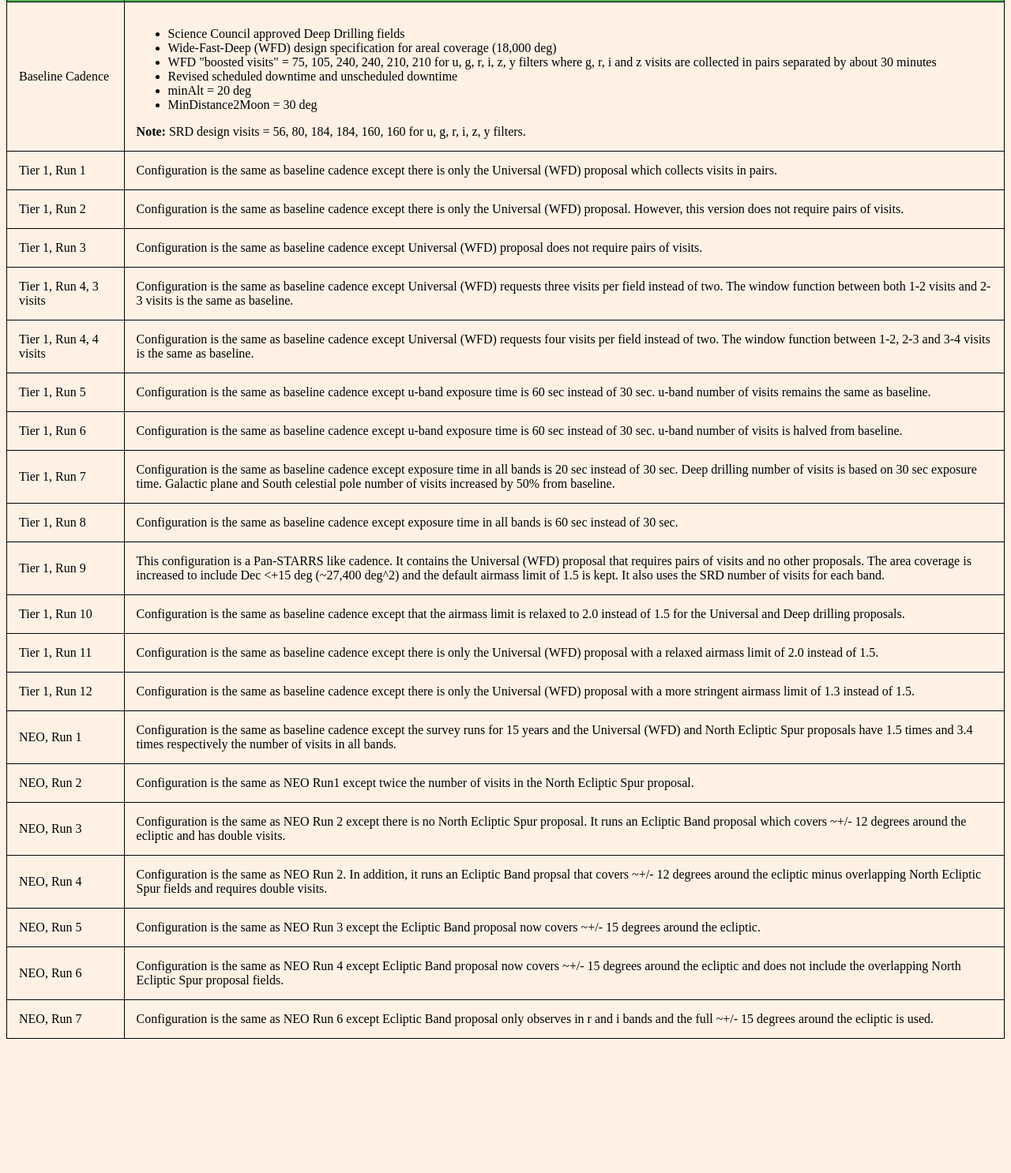
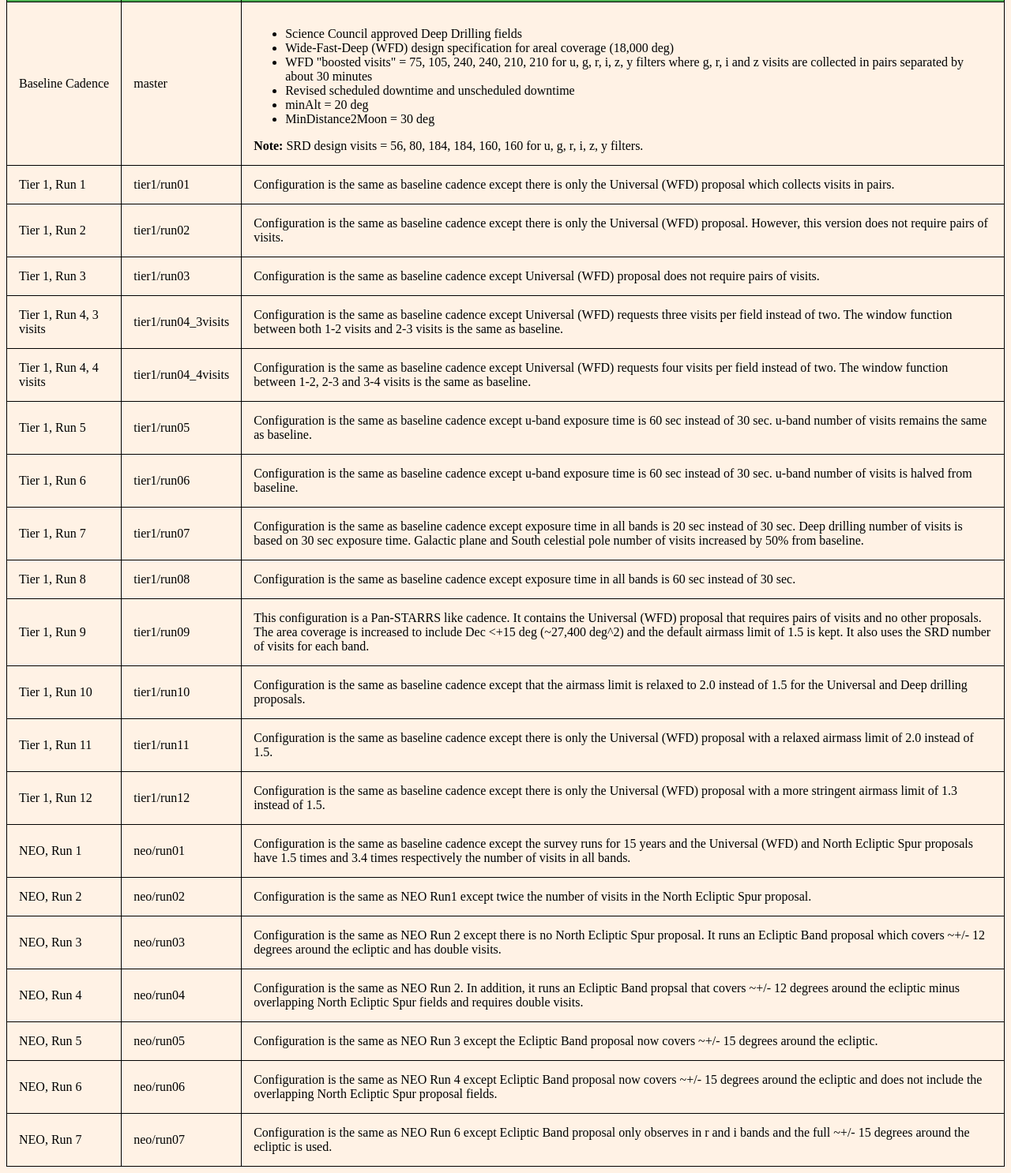
Before and after one commit to lsst-sims/opsim3_config, a plain HTML site: page index.html in a window 1280 px wide. Shown: the part 115-1601 px from the top of the page at 79% size. Before the commit the page ends 1439 px from the top, so only its background shows below. Drawn offline with Linux system fonts and the light colour scheme.

Commit message:
Adding branch name column.

```diff
--- a/index.html
+++ b/index.html
@@ -12,10 +12,12 @@ The Operations Simulator version 3 configuration <a href="https://github.com/lss
 <table>
   <tr>
     <th>Configuration</th>
+    <th>Branch Name</th>
     <th>Description</th>
   </tr>
   <tr>
     <td>Baseline Cadence</td>
+    <td>master</td>
     <td>
       <ul>
         <li>Science Council approved Deep Drilling fields</li>
@@ -33,120 +35,140 @@ The Operations Simulator version 3 configuration <a href="https://github.com/lss
   </tr>
   <tr>
     <td>Tier 1, Run 1</td>
+    <td>tier1/run01</td>
     <td>
       Configuration is the same as baseline cadence except there is only the Universal (WFD) proposal which collects visits in pairs.
     </td>
   </tr>
   <tr>
     <td>Tier 1, Run 2</td>
+    <td>tier1/run02</td>
     <td>
       Configuration is the same as baseline cadence except there is only the Universal (WFD) proposal. However, this version does not require pairs of visits.
     </td>
   </tr>
   <tr>
     <td>Tier 1, Run 3</td>
+    <td>tier1/run03</td>
     <td>
       Configuration is the same as baseline cadence except Universal (WFD) proposal does not require pairs of visits.
     </td>
   </tr>
   <tr>
     <td>Tier 1, Run 4, 3 visits</td>
+    <td>tier1/run04_3visits</td>
     <td>
       Configuration is the same as baseline cadence except Universal (WFD) requests three visits per field instead of two. The window function between both 1-2 visits and 2-3 visits is the same as baseline.
     </td>
   </tr>
   <tr>
     <td>Tier 1, Run 4, 4 visits</td>
+    <td>tier1/run04_4visits</td>
     <td>
       Configuration is the same as baseline cadence except Universal (WFD) requests four visits per field instead of two. The window function between 1-2, 2-3 and 3-4 visits is the same as baseline.
     </td>
   </tr>
   <tr>
     <td>Tier 1, Run 5</td>
+    <td>tier1/run05</td>
     <td>
       Configuration is the same as baseline cadence except u-band exposure time is 60 sec instead of 30 sec. u-band number of visits remains the same as baseline.
     </td>
   </tr>
   <tr>
     <td>Tier 1, Run 6</td>
+    <td>tier1/run06</td>
     <td>
       Configuration is the same as baseline cadence except u-band exposure time is 60 sec instead of 30 sec. u-band number of visits is halved from baseline.
     </td>
   </tr>
   <tr>
     <td>Tier 1, Run 7</td>
+    <td>tier1/run07</td>
     <td>
       Configuration is the same as baseline cadence except exposure time in all bands is 20 sec instead of 30 sec. Deep drilling number of visits is based on 30 sec exposure time. Galactic plane and South celestial pole number of visits increased by 50% from baseline.
     </td>
   </tr>
   <tr>
     <td>Tier 1, Run 8</td>
+    <td>tier1/run08</td>
     <td>
       Configuration is the same as baseline cadence except exposure time in all bands is 60 sec instead of 30 sec.
     </td>
   </tr>
   <tr>
     <td>Tier 1, Run 9</td>
+    <td>tier1/run09</td>
     <td>
       This configuration is a Pan-STARRS like cadence. It contains the Universal (WFD) proposal that requires pairs of visits and no other proposals. The area coverage is increased to include Dec <+15 deg (~27,400 deg^2) and the default airmass limit of 1.5 is kept. It also uses the SRD number of visits for each band.
     </td>
   </tr>
   <tr>
     <td>Tier 1, Run 10</td>
+    <td>tier1/run10</td>
     <td>
       Configuration is the same as baseline cadence except that the airmass limit is relaxed to 2.0 instead of 1.5 for the Universal and Deep drilling proposals.
     </td>
   </tr>
   <tr>
     <td>Tier 1, Run 11</td>
+    <td>tier1/run11</td>
     <td>
       Configuration is the same as baseline cadence except there is only the Universal (WFD) proposal with a relaxed airmass limit of 2.0 instead of 1.5.
     </td>
   </tr>
   <tr>
     <td>Tier 1, Run 12</td>
+    <td>tier1/run12</td>
     <td>
       Configuration is the same as baseline cadence except there is only the Universal (WFD) proposal with a more stringent airmass limit of 1.3 instead of 1.5.
     </td>
   </tr>
   <tr>
     <td>NEO, Run 1</td>
+    <td>neo/run01</td>
     <td>
       Configuration is the same as baseline cadence except the survey runs for 15 years and the Universal (WFD) and North Ecliptic Spur proposals have 1.5 times and 3.4 times respectively the number of visits in all bands.
     </td>
   </tr>
   <tr>
     <td>NEO, Run 2</td>
+    <td>neo/run02</td>
     <td>
       Configuration is the same as NEO Run1 except twice the number of visits in the North Ecliptic Spur proposal.
     </td>
   </tr>
   <tr>
     <td>NEO, Run 3</td>
+    <td>neo/run03</td>
     <td>
       Configuration is the same as NEO Run 2 except there is no North Ecliptic Spur proposal. It runs an Ecliptic Band proposal which covers ~+/- 12 degrees around the ecliptic and has double visits.
     </td>
   </tr>
   <tr>
     <td>NEO, Run 4</td>
+    <td>neo/run04</td>
     <td>
       Configuration is the same as NEO Run 2. In addition, it runs an Ecliptic Band propsal that covers ~+/- 12 degrees around the ecliptic minus overlapping North Ecliptic Spur fields and requires double visits.
     </td>
   </tr>
   <tr>
     <td>NEO, Run 5</td>
+    <td>neo/run05</td>
     <td>
       Configuration is the same as NEO Run 3 except the Ecliptic Band proposal now covers ~+/- 15 degrees around the ecliptic.
     </td>
   </tr>
   <tr>
     <td>NEO, Run 6</td>
+    <td>neo/run06</td>
     <td>
       Configuration is the same as NEO Run 4 except Ecliptic Band proposal now covers ~+/- 15 degrees around the ecliptic and does not include the overlapping North Ecliptic Spur proposal fields.
     </td>
   </tr>
   <tr>
     <td>NEO, Run 7</td>
+    <td>neo/run07</td>
     <td>
       Configuration is the same as NEO Run 6 except Ecliptic Band proposal only observes in r and i bands and the full ~+/- 15 degrees around the ecliptic is used.
     </td>
```
